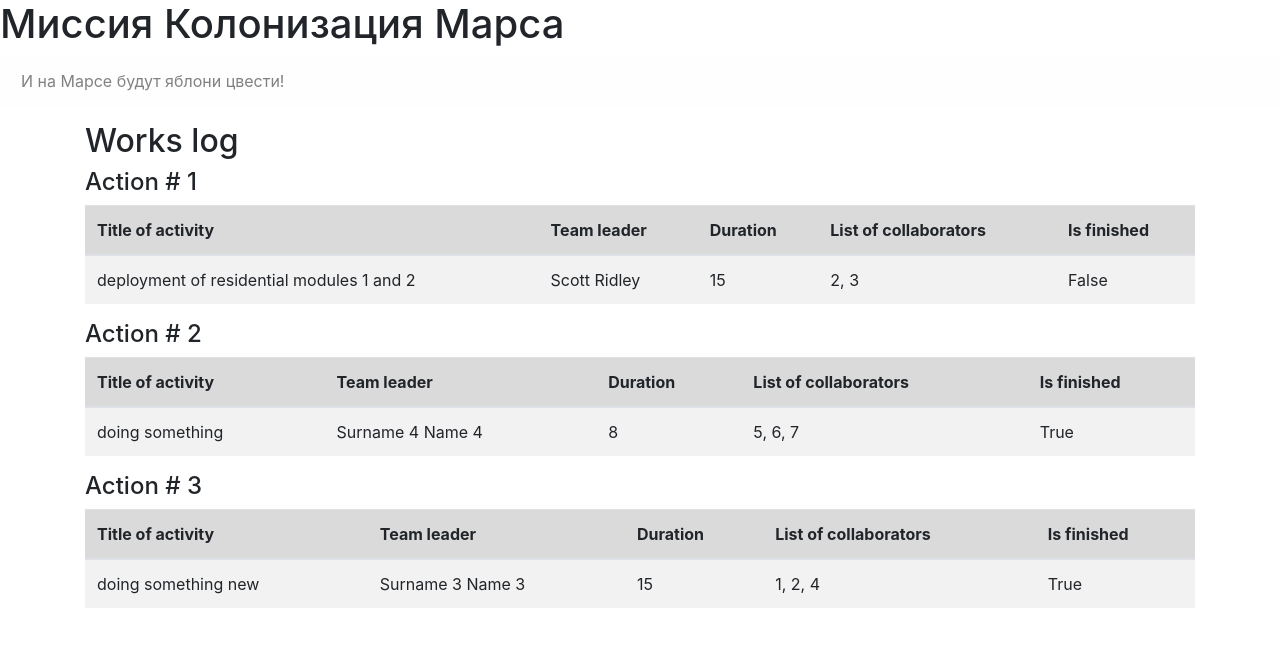
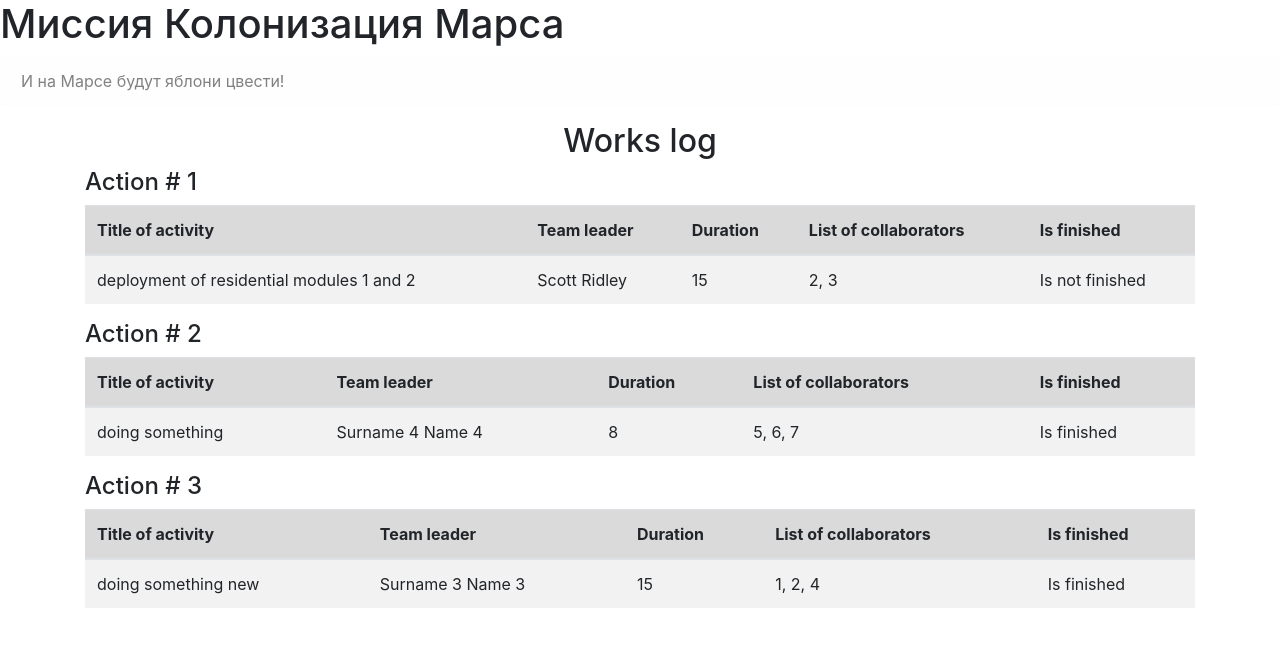
Before and after one commit to tsemkaloalena/job_journal, a Flask app: page / in a window 1280 px wide. Shown: the top 647 px of the page. Run offline with Flask 2, Linux system fonts and the light colour scheme; data comes from the database, SQL or seed files in the repository; some libraries are stand-ins or nearby versions.

Commit message:
the other commit

```diff
--- a/main.py
+++ b/main.py
@@ -17,8 +17,12 @@ def main():
     action_list = []
     for elem in sp:
         leader = session.query(User).filter(User.id == elem.team_leader).first()
+        if elem.is_finished:
+            finished = 'Is finished'
+        else:
+            finished = 'Is not finished'
         action_list.append([elem.id, elem.job, leader.surname + ' ' + leader.name, elem.work_size,
-                            elem.collaborators, elem.is_finished])
+                            elem.collaborators, finished])
     return render_template('index.html', actions=action_list)
 
 
--- a/templates/index.html
+++ b/templates/index.html
@@ -2,7 +2,7 @@
 
 {% block content %}
 
-<h2>Works log</h2>
+<h2 align="center">Works log</h2>
 {% for action in actions: %}
 <h4>Action # {{ action[0] }}</h4>
 <table class="table table-striped">
```
